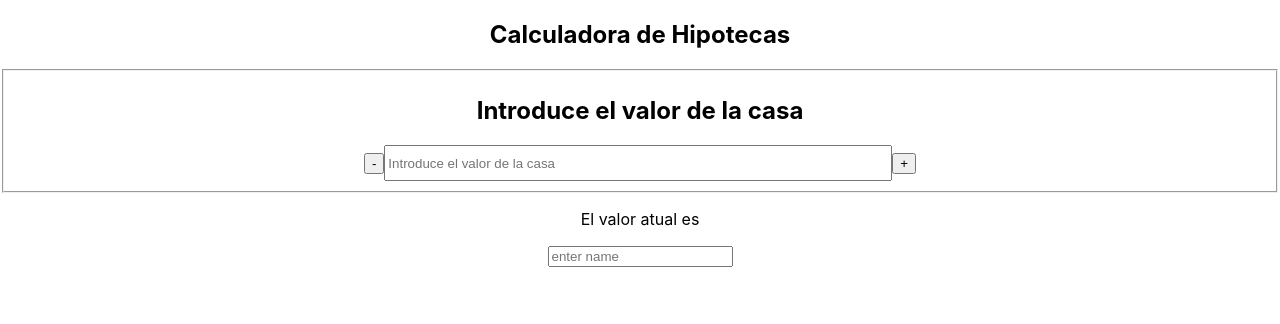
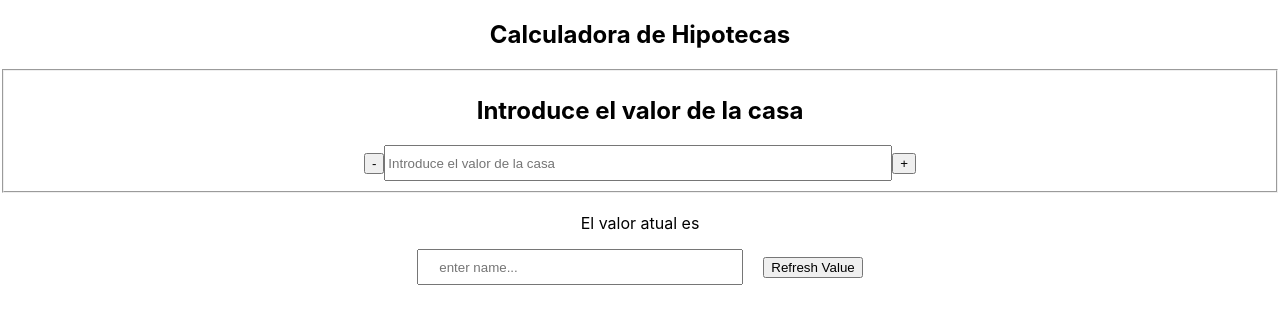
Before and after one commit to Dfernandezcode/11.2-MortgageCalculator, a React (Create React App) app: page / in a window 1280 px wide. Shown: the top 324 px of the page. Built offline with nearby package versions, Linux system fonts and the light colour scheme.

Commit message:
commit 2 - name field 11.2 autofocus implemented

```diff
--- a/src/components/InputSample/InputSample.css
+++ b/src/components/InputSample/InputSample.css
@@ -0,0 +1,11 @@
+.input-sample{
+    margin: 20px;
+}
+
+.input-sample__input {
+    outline: none;
+    height: 30px;
+    width: 300px;
+    margin: 0 20px 0 0;
+    padding-left: 20px;
+}
--- a/src/components/InputSample/InputSample.js
+++ b/src/components/InputSample/InputSample.js
@@ -1,24 +1,47 @@
-import React from "react"
-import "./InputSample.css"
+import React from "react";
+import "./InputSample.css";
 
 const InputSample = () => {
+  console.log("paint inputSample");
 
-    console.log("paint inputSample");
+  //State to store input value.
+  const [name, setName] = React.useState("");
 
-    //State to store input value.
-    const [name, setName] = React.useState("")
+  //useRef for DOM access
+  const inputReference = React.useRef(null);
 
-    //useRef for DOM access
-return(
+  //Function for input-sample__btn - input value refresh
+  const getInputValue = () => {
+    console.log(inputReference.current);
+    console.log(inputReference.current.value);
+    setName(inputReference.current.value);
+  };
 
+  return (
     <div className="input-sample">
-        <p>El valor atual es { name }</p>
+      <p>El valor atual es {name}</p>
 
-        <input onChange={ (event) => {
-            return setName(event.target.value);
-        } } type="text" placeholder="enter name"/>
+      {/* <input
+        onChange={(event) => {
+          return setName(event.target.value);
+        }}
+        type="text"
+        placeholder="enter name"
+      /> */}
+
+      <input
+        autoFocus={true}
+        className="input-sample__input"
+        ref={inputReference}
+        type="text"
+        placeholder="enter name..."
+      />
+
+      <button className="input-sample__btn" onClick={getInputValue}>
+        Refresh Value
+      </button>
     </div>
-)
-}
+  );
+};
 
 export default InputSample;
```
